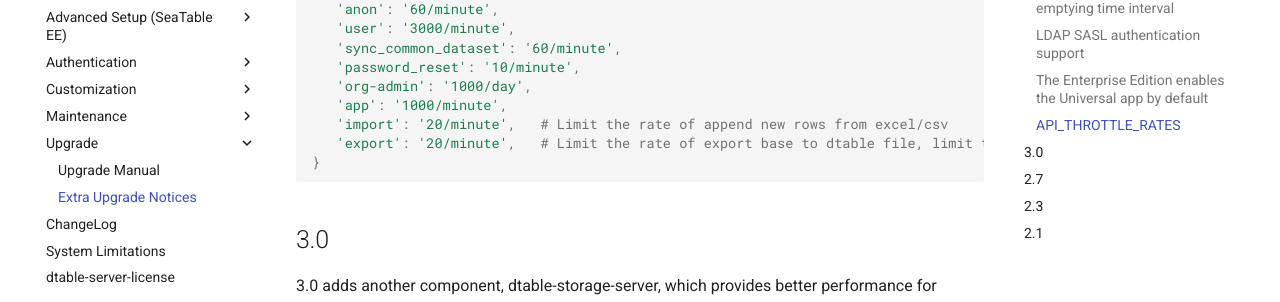
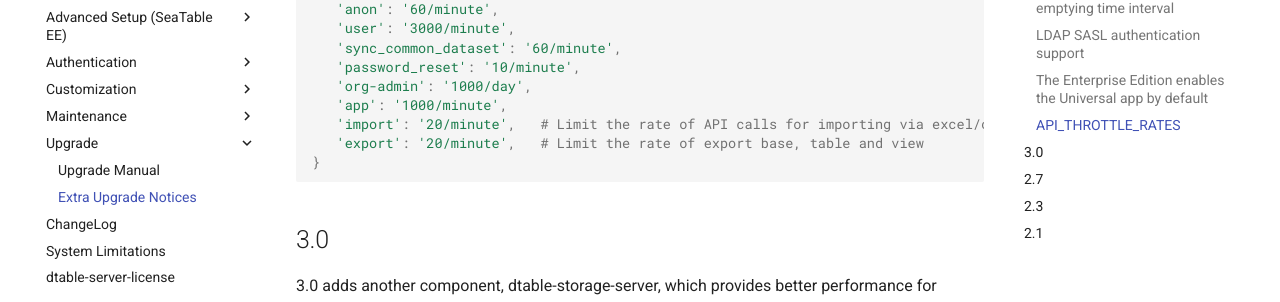
Before and after one commit to seatable/seatable-admin-docs, an MkDocs documentation site: the page built from manual/upgrade/extra-upgrade-notice.md, in a window 1280 px wide and 900 px high, scrolled down 791 px. Shown: the part 145-447 px from the top of the window. Built offline with MkDocs 1.6.1 and Material for MkDocs 9.7.7, drawn with Linux system fonts in a browser that asks for light colours; comment, search, counter and statistics services are not loaded.

````diff
--- a/manual/upgrade/extra-upgrade-notice.md
+++ b/manual/upgrade/extra-upgrade-notice.md
@@ -39,8 +39,8 @@ API_THROTTLE_RATES = {
    'password_reset': '10/minute',
    'org-admin': '1000/day',
    'app': '1000/minute',
-   'import': '20/minute',   # Limit the rate of append new rows from excel/csv
-   'export': '20/minute',   # Limit the rate of export base to dtable file, limit the rate of export view or table to excel
+   'import': '20/minute',   # Limit the rate of API calls for importing via excel/csv
+   'export': '20/minute',   # Limit the rate of export base, table and view
 }
 ```
 
````
Also changed, not shown: manual/authentication/ldap.md (+10 -0 lines), manual/config/dtable_web_settings.md (+0 -10 lines).
